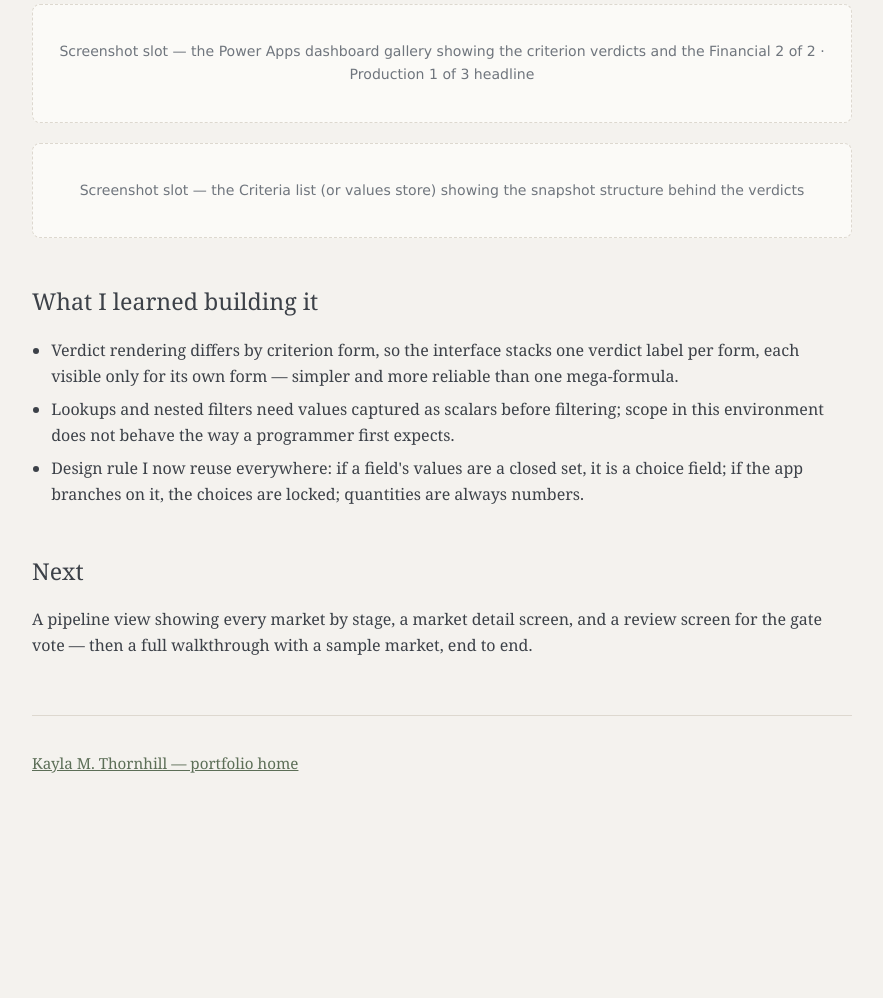
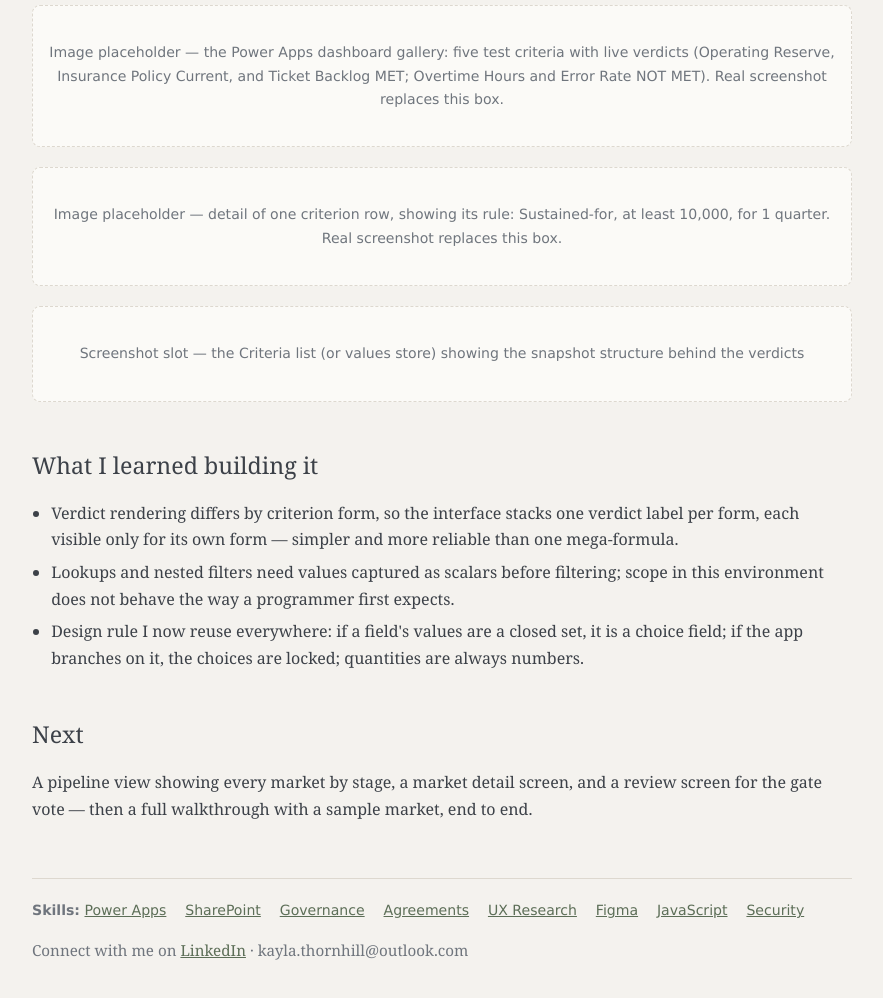
Before and after one commit to KayThorn/kayla-thornhill-portfolio, a plain HTML site: page expansion-system.html in a window 1280 px wide. Shown: the part 1386-2384 px from the top of the page, without its empty margins (198-1081 px from the left). Before the commit the page ends 2241 px from the top, so only its background shows below. Drawn offline with Linux system fonts and the light colour scheme.

Commit message:
Expansion page: nav, footer skills nav, theme toggle; image placeholders until screenshots are uploaded

```diff
--- a/expansion-system.html
+++ b/expansion-system.html
@@ -15,6 +15,8 @@
   <a href="governance.html">GRC Governance</a>
   <a href="ux-project.html">UX Project</a>
   <a href="craft-hollow.html">Craft Hollow</a>
+  <a href="research.html">Research</a>
+  <button class="theme-toggle" type="button">Light / Dark</button>
 </nav>
 
 <header class="hero">
@@ -61,8 +63,12 @@ a live verdict per criterion, with headline counts computed from the data itself
 four monthly snapshots (8,500 → 10,200 → 10,800 → 11,500 against a 10,000 threshold held for one
 quarter) evaluates to MET, and the boundary rule was tested deliberately, not assumed.</p>
 
-<div class="shot-slot">Screenshot slot — the Power Apps dashboard gallery showing the criterion
-verdicts and the Financial 2 of 2 · Production 1 of 3 headline</div>
+<div class="shot-slot">Image placeholder — the Power Apps dashboard gallery: five test criteria
+with live verdicts (Operating Reserve, Insurance Policy Current, and Ticket Backlog MET;
+Overtime Hours and Error Rate NOT MET). Real screenshot replaces this box.</div>
+
+<div class="shot-slot">Image placeholder — detail of one criterion row, showing its rule:
+Sustained-for, at least 10,000, for 1 quarter. Real screenshot replaces this box.</div>
 
 <div class="shot-slot">Screenshot slot — the Criteria list (or values store) showing the snapshot
 structure behind the verdicts</div>
@@ -81,9 +87,22 @@ structure behind the verdicts</div>
 <p>A pipeline view showing every market by stage, a market detail screen, and a review screen for
 the gate vote — then a full walkthrough with a sample market, end to end.</p>
 
-<footer>
-  <p><a href="index.html">Kayla M. Thornhill — portfolio home</a></p>
+<footer class="site-footer">
+  <div class="footer-skills">
+    <strong>Skills:</strong>
+    <a href="index.html?skill=power%20apps">Power Apps</a>
+    <a href="index.html?skill=sharepoint">SharePoint</a>
+    <a href="index.html?skill=governance">Governance</a>
+    <a href="index.html?skill=agreements">Agreements</a>
+    <a href="index.html?skill=ux">UX Research</a>
+    <a href="index.html?skill=figma">Figma</a>
+    <a href="index.html?skill=javascript">JavaScript</a>
+    <a href="index.html?skill=security">Security</a>
+  </div>
+  <p>Connect with me on <a href="https://www.linkedin.com/in/kayla-thornhill">LinkedIn</a> ·
+  kayla.thornhill@outlook.com</p>
 </footer>
+<script src="script.js"></script>
 
 </div>
 </body>
```
